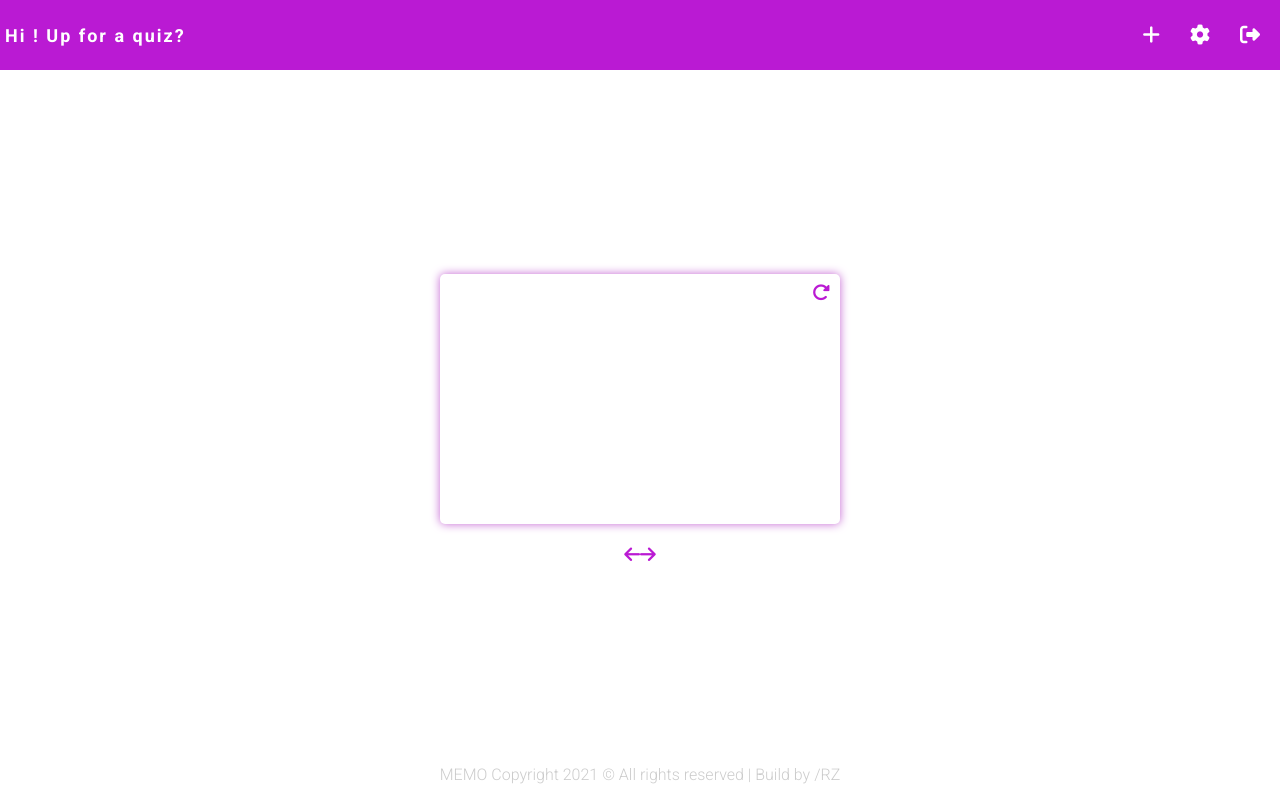
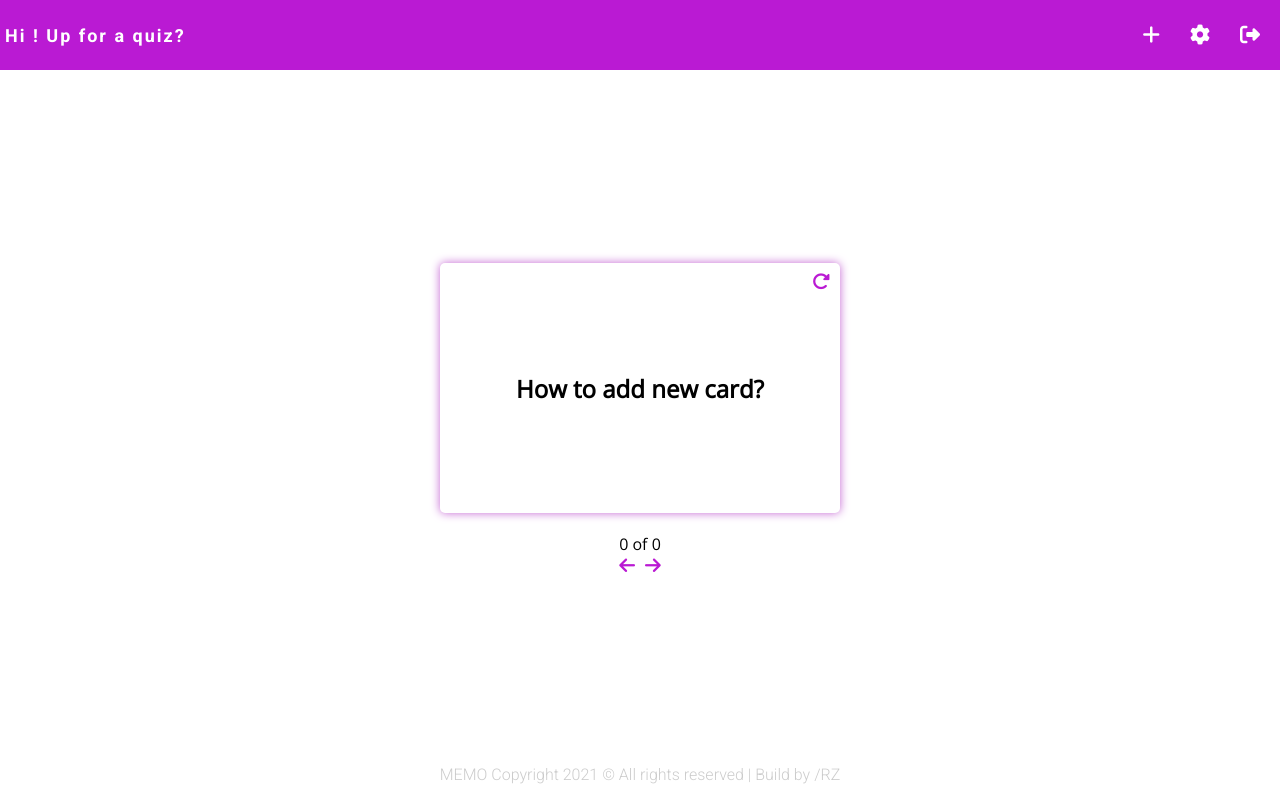
Before and after one commit to rnlaufz/memo, a PHP site: page /dashboard.php in a window 1280 px wide. Run offline with PHP 8.4, Linux system fonts and the light colour scheme; the visitor is signed in with stand-in values (Sample User, id 1); data that the repository does not hold is empty; some libraries are stand-ins or nearby versions.

Commit message:
added UI reaction on empty cards array

```diff
--- a/dashboard.php
+++ b/dashboard.php
@@ -69,8 +69,8 @@ let getJSON = [<?php echo $json; ?>];
 const dataLength = getJSON[0].length;
 // Set incrementer
 let numCard = 0;
-let {question, answer} = getJSON[0][0];
-
+let question = undefined;
+let answer = undefined;
 // Get buttons
 const prev = document.getElementById('prevBtn');
 const next = document.getElementById('nextBtn');
@@ -84,8 +84,26 @@ const currentOfAll = document.getElementById('current-of-all');
 let currentCard = 1;
 
 // Set initial text
-cardText.innerHTML = question;
 currentOfAll.innerHTML = `${currentCard} of ${dataLength}`;
+let initQuestion = "How to add new card?";
+let initAnswer = "Press plus sign on the upper bar and fill in the form.";
+
+let ckeckState = getJSON[0].length;
+console.log(ckeckState)
+if(ckeckState === 0){
+  question = initQuestion;
+  answer = initAnswer;
+  cardText.innerHTML = question;
+  currentOfAll.innerHTML = `0 of 0`;
+
+}
+
+if(ckeckState > 0) {
+  question = getJSON[0][numCard].question;
+   answer = getJSON[0][numCard].answer;
+   cardText.innerHTML = question;
+   currentOfAll.innerHTML = `${currentCard} of ${dataLength}`;
+}
 
 // Apply eventListeners
 prev.addEventListener('click', () => {
@@ -163,6 +181,7 @@ next.addEventListener('click', () => {
 
 //  Add event listener
 toggleFlip.addEventListener('click', () => {
+  console.log('fires')
  switch(cardText.innerHTML){
    case question:
   //  Set text
@@ -188,6 +207,7 @@ toggleFlip.addEventListener('click', () => {
       cardText.style.animation = '';
      }, 1010);
      break;
+
  }
 })
  </script>
```
